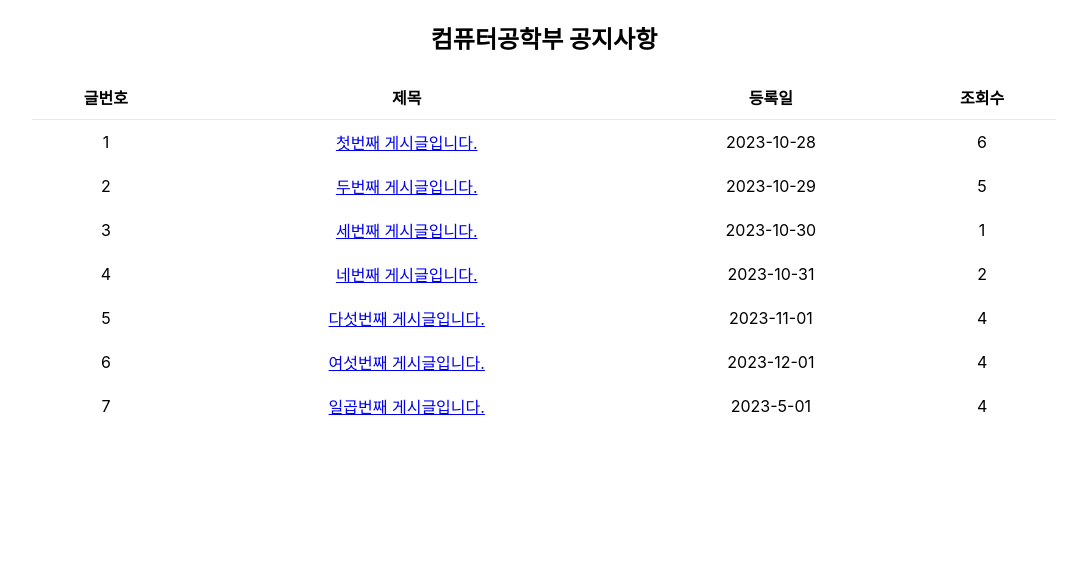
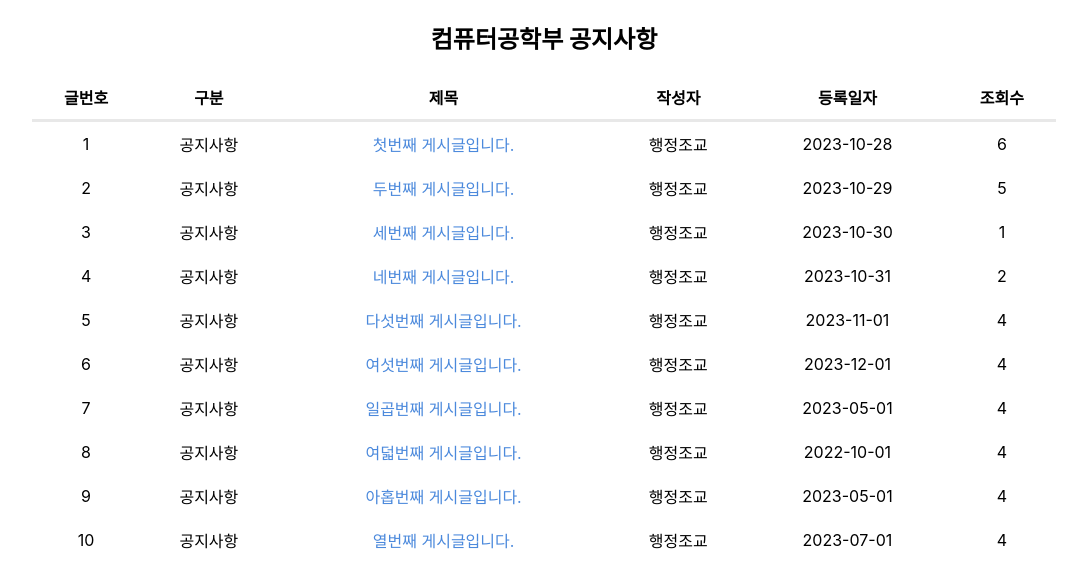
Before and after one commit to anjdal713/renewel, a React (Create React App) app: page / in a window 1280 px wide. Shown: the top 588 px of the page, without its empty margins (96-1183 px from the left). Built offline with nearby package versions, Linux system fonts and the light colour scheme.

Commit message:
게시판 수정
약간의 수정있음

```diff
--- a/src/Data.js
+++ b/src/Data.js
@@ -3,50 +3,98 @@ const postList = [
     {
         "no": 1,
         "title": "첫번째 게시글입니다.",
+        "type": "공지사항",
         "content": "첫번째 게시글 내용입니다.",
         "createDate": "2023-10-28",
+        "person": "행정조교",
         "readCount": 6
     },
     {
         "no": 2,
         "title": "두번째 게시글입니다.",
+        "type": "공지사항",
         "content": "두번째 게시글 내용입니다.",
         "createDate": "2023-10-29",
+        "person": "행정조교",
         "readCount": 5
     },
     {
         "no": 3,
         "title": "세번째 게시글입니다.",
+        "type": "공지사항",
         "content": "세번째 게시글 내용입니다.",
         "createDate": "2023-10-30",
+        "person": "행정조교",
         "readCount": 1
     },
     {
         "no": 4,
         "title": "네번째 게시글입니다.",
+        "type": "공지사항",
         "content": "네번째 게시글 내용입니다.",
         "createDate": "2023-10-31",
+        "person": "행정조교",
         "readCount": 2
     },
     {
         "no": 5,
         "title": "다섯번째 게시글입니다.",
+        "type": "공지사항",
         "content": "다섯번째 게시글 내용입니다.",
         "createDate": "2023-11-01",
+        "person": "행정조교",
         "readCount": 4
     },
     {
         "no": 6,
         "title": "여섯번째 게시글입니다.",
+        "type": "공지사항",
         "content": "여섯번째 게시글 내용입니다.",
         "createDate": "2023-12-01",
+        "person": "행정조교",
         "readCount": 4
     },
     {
         "no": 7,
         "title": "일곱번째 게시글입니다.",
+        "type": "공지사항",
         "content": "일곱번째 게시글 내용입니다.",
-        "createDate": "2023-5-01",
+        "createDate": "2023-05-01",
+        "person": "행정조교",
+        "readCount": 4
+    },
+    {
+        "no": 8,
+        "title": "여덟번째 게시글입니다.",
+        "type": "공지사항",
+        "content": "여덟번째 게시글 내용입니다.",
+        "createDate": "2022-10-01",
+        "person": "행정조교",
+        "readCount": 4
+    },
+    {
+        "no": 9,
+        "title": "아홉번째 게시글입니다.",
+        "type": "공지사항",
+        "content": "아홉번째 게시글 내용입니다.",
+        "createDate": "2023-05-01",
+        "person": "행정조교",
+        "readCount": 4
+    },
+    {
+        "no": 10,
+        "title": "열번째 게시글입니다.",
+        "type": "공지사항",
+        "content": `안녕하세요~
+
+        컴퓨터공학부 행정조교입니다.
+
+
+        지도교수 변경을 희망하는 학생들은 ~9/14 목요일 09시까지 아래 링크를 통해 제출하시기 바랍니다.
+
+        제출된 내용은 10월 마지막주부터 스마트 자기관리 시스템에서 확인 가능합니다.`,
+        "createDate": "2023-07-01",
+        "person": "행정조교",
         "readCount": 4
     },
 ];
--- a/src/component/table/CommonTable.css
+++ b/src/component/table/CommonTable.css
@@ -7,7 +7,7 @@
 }
 
 .common-table-header-column {
-    border-bottom: 1px solid #e8e8e8;
+    border-bottom: 3px solid #e8e8e8;
     padding: 0;
     font-size: 16px;
     padding: 10px 5px;
@@ -15,7 +15,7 @@
 }
 
 .common-table-row:hover {
-    background-color: #eceaea;
+    background-color: rgb(238, 238, 238);
     cursor: pointer;
 }
 
--- a/src/page/post/Post.css
+++ b/src/page/post/Post.css
@@ -5,9 +5,10 @@
 }
 
 .post-view-go-list-btn {
-    border: 0;
+    border-width: thin;
     padding: 10px;
-    background-color: #ffd9d9;
+    background-color: rgb(250, 249, 249);
+    border-radius: 10px;
 }
 
 .post-view-row {
@@ -17,11 +18,11 @@
 
 .post-view-row > label:first-child {
     margin: 10px 0;
-    width: 30%;
+    width: 20%;
     font-weight: bold;
 }
 
 .post-view-row > *:nth-child(2) {
     margin: 10px 0;
-    width: 70%;
+    width: 30%;
 }
--- a/src/page/post/PostList.js
+++ b/src/page/post/PostList.js
@@ -26,15 +26,30 @@ const PostList = props => {
 
     return (
         <>
-        <CommonTable headersName={['글번호', '제목', '등록일', '조회수']}>
+        <CommonTable headersName={['글번호', '구분', '제목', '작성자', '등록일자', '조회수']}>
         {
             dataList ? dataList.map((item, index) => {
                 return (
                     <CommonTableRow key={index}>
                     <CommonTableColumn>{ item.no }</CommonTableColumn>
+                    <CommonTableColumn>{ item.type }</CommonTableColumn>
                     <CommonTableColumn>
-                    <Link to={`/postView/${item.no}`} onClick={() => handleTitleClick(item)}>{ item.title }</Link>
+                    <Link
+                    to={`/postView/${item.no}`}
+                    onClick={() => handleTitleClick(item)}
+                    style={{
+                        textDecoration: 'none',
+                        color: '#4B89DC',
+                        borderBottom: '1.5px solid transparent', // 초기에는 투명한 밑줄
+                        transition: 'border-color 0.3s', // 부드러운 효과를 위한 트랜지션
+                    }}
+                    onMouseOver={(e) => (e.target.style.borderBottom = '1.5px solid black')}
+                    onMouseOut={(e) => (e.target.style.borderBottom = '1.5px solid transparent')}
+                    >
+                    {item.title}
+                </Link>
                     </CommonTableColumn>
+                    <CommonTableColumn>{ item.person }</CommonTableColumn>
                     <CommonTableColumn>{ item.createDate }</CommonTableColumn>
                     <CommonTableColumn>{ item.readCount }</CommonTableColumn>
                     </CommonTableRow>
--- a/src/page/post/PostView.js
+++ b/src/page/post/PostView.js
@@ -60,7 +60,7 @@ const PostView = () => {
             <div className="error-message">해당 게시글을 찾을 수 없습니다.</div>
         )}
 
-        <button className="post-view-go-list-btn" onClick={() => navigate(-1)}>목록으로 돌아가기</button>
+        <button className="post-view-go-list-btn" onClick={() => navigate(-1)}>목록</button>
         </div>
     </>
     )
```
